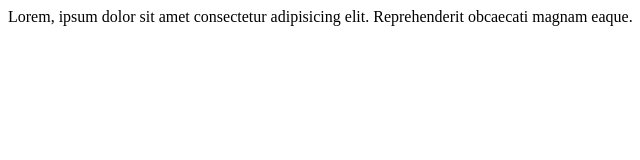
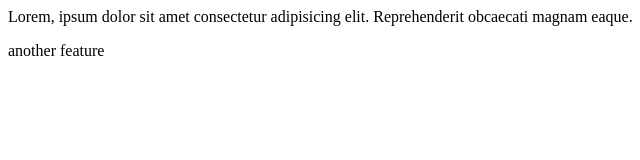
Before and after one commit to LakshyaSingh282002/secondDemo, a plain HTML site: page index.html in a window 1280 px wide. Shown: the full height of the page, 0-640 px from the left. Drawn offline with Linux system fonts and the light colour scheme.

Commit message:
add feature

```diff
--- a/index.html
+++ b/index.html
@@ -1 +1,2 @@
 <p>Lorem, ipsum dolor sit amet consectetur adipisicing elit. Reprehenderit obcaecati magnam eaque.</p>
+<p>another feature</p>
```
